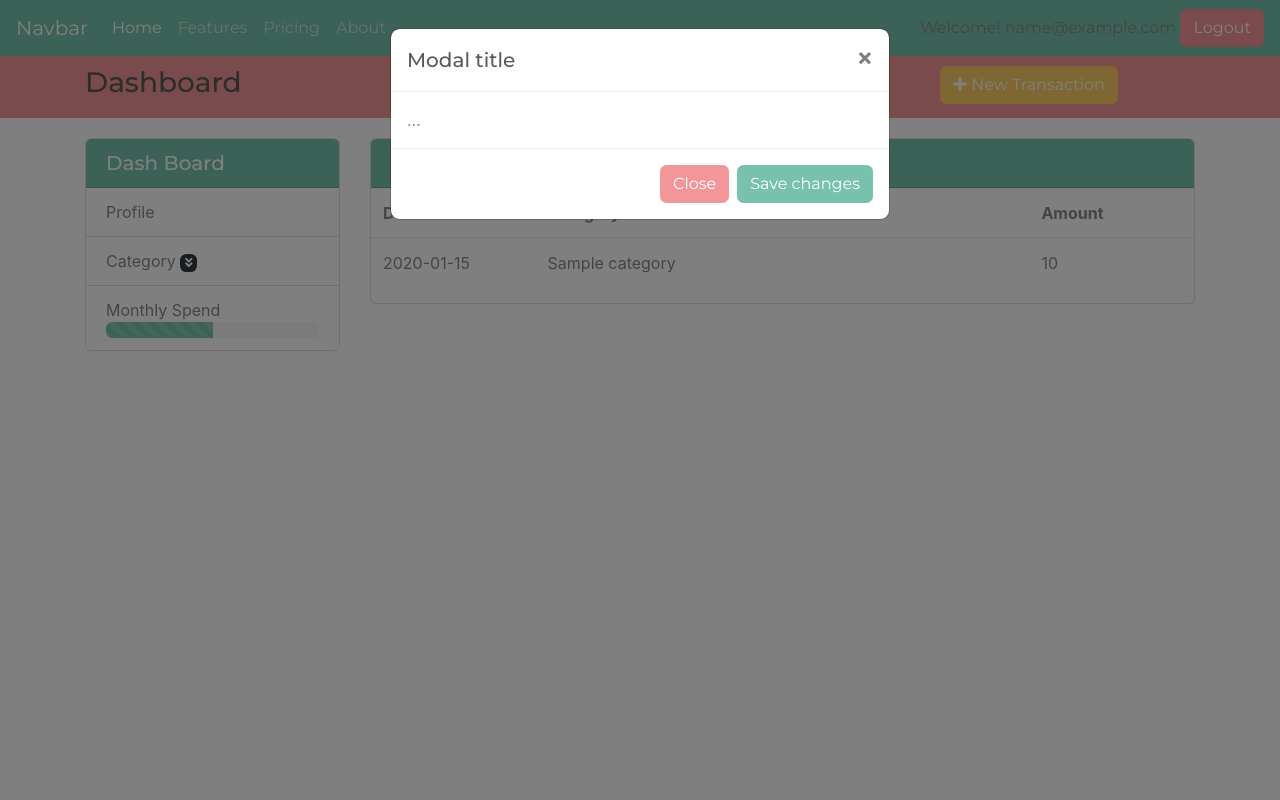
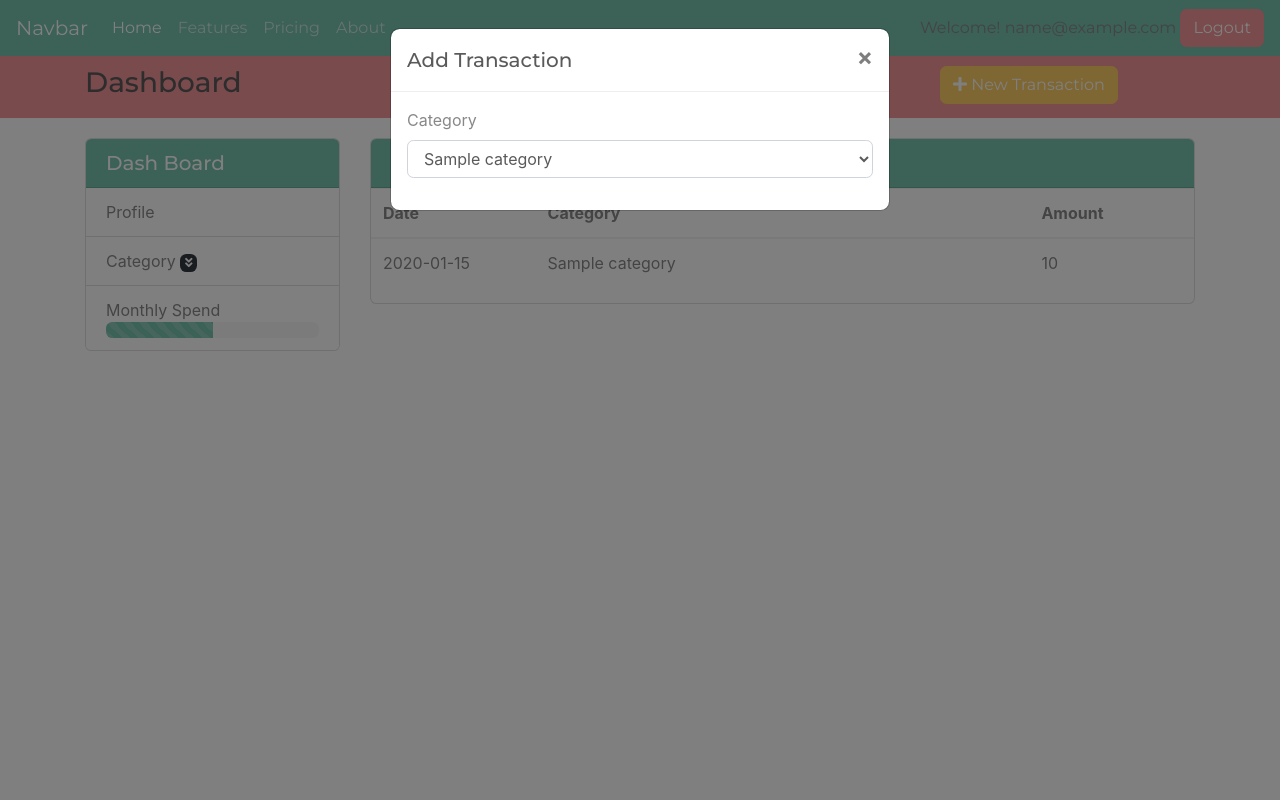
Before and after one commit to C-Shi/smart_money, a PHP site: page /account in a window 1280 px wide, after a click on "New Transaction". Run offline with PHP 8.4, Linux system fonts and the light colour scheme; the visitor is signed in with stand-in values (Sample User, id 1); tables that the repository leaves empty or names only in its code hold one stand-in row (values such as "Sample post"); some libraries are stand-ins or nearby versions.

Commit message:
retrieve category

```diff
--- a/libs/manage_account.php
+++ b/libs/manage_account.php
@@ -1,9 +1,16 @@
 <?php
   class Manage_Account {
-    function __construct($pdo){
+    public function __construct($pdo){
       $this->pdo = $pdo;
     }
 
+    public function fetch_user_category($user_id){
+      $q_user_cat = "SELECT name FROM user_category LEFT JOIN category ON user_category.category_id = category.id WHERE user_category.user_id = ?;";
+      $stmt = $this->pdo->prepare($q_user_cat);
+      $stmt->execute([$user_id]);
+      $category_results = $stmt->fetchAll();
+      return $category_results;
+    }
 
   }
 ?>
--- a/views/account.php
+++ b/views/account.php
@@ -1,15 +1,23 @@
 <?php
   require "config/db.php";
   require "libs/user_auth.php";
+  require "libs/manage_account.php";
   # PDO query for prepare statment
   session_start();
 
   if(isset($_SESSION['current_user_id'])){
+    // fetch all user information
     $user_id = $_SESSION['current_user_id'];
     $q = 'SELECT * FROM transaction WHERE user_id = ? ORDER BY date DESC';
     $stmt = $pdo->prepare($q);
     $stmt->execute([$user_id]);
     $results = $stmt->fetchAll();
+
+    // fetch all user category
+    $manager = new Manage_Account($pdo);
+    $categories = $manager->fetch_user_category($user_id);
+
+
   } else {
     // no current user cannot access account page;
     header('Location: /');
@@ -103,18 +111,29 @@
   <div class="modal-dialog" role="document">
     <div class="modal-content">
       <div class="modal-header">
-        <h5 class="modal-title" id="exampleModalLabel">Modal title</h5>
+        <h5 class="modal-title" id="exampleModalLabel">Add Transaction</h5>
         <button type="button" class="close" data-dismiss="modal" aria-label="Close">
           <span aria-hidden="true">&times;</span>
         </button>
       </div>
       <div class="modal-body">
-        ...
-      </div>
-      <div class="modal-footer">
-        <button type="button" class="btn btn-secondary" data-dismiss="modal">Close</button>
-        <button type="button" class="btn btn-primary">Save changes</button>
+        <form action="" method="POST">
+          <div class="form-group">
+            <label>Category</label>
+            <select class="form-control" name="category" id="new-transaction-option">
+              <?php foreach($categories as $category): ?>
+                <option><?php echo $category['name'] ?></option>
+              <?php endforeach ?>
+              <option>New</option>
+            </select>
+          </div>
+        </form>
       </div>
     </div>
   </div>
 </div>
+
+<script>
+  var select = document.getElementById("new-transaction-option");
+  alert(select.selectedIndex[-1]);
+</script>
```
